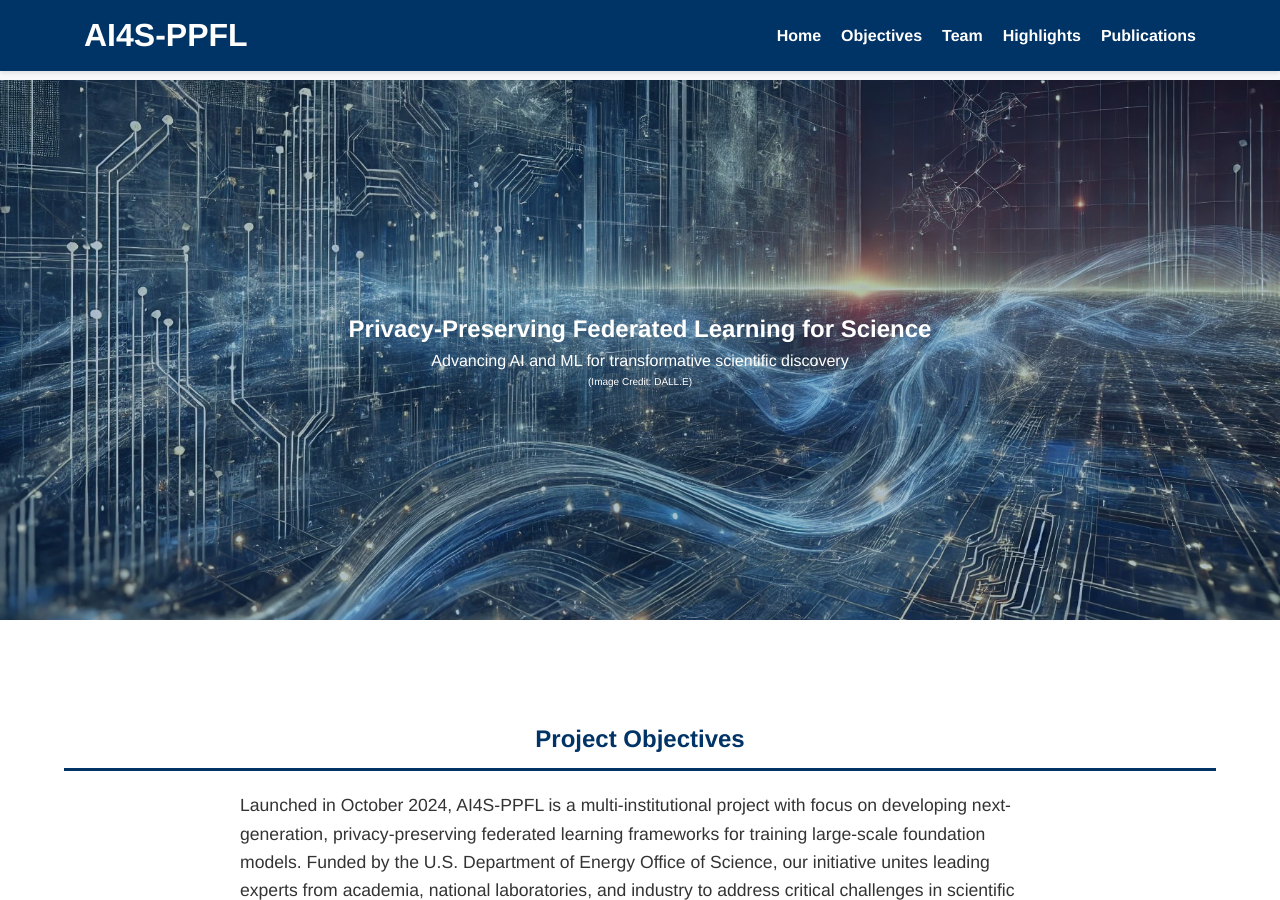
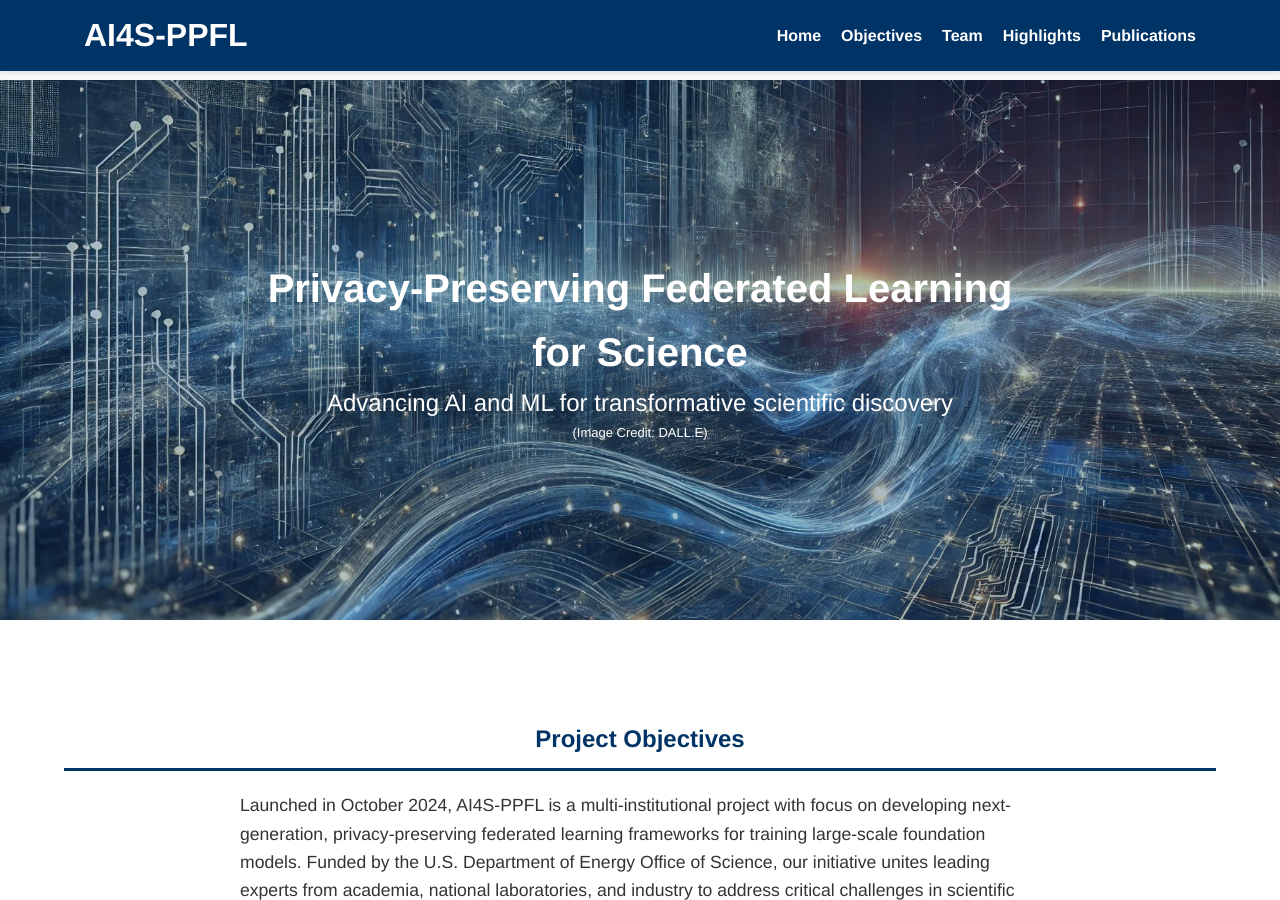
Before and after one commit to AI4S-PPFL/ai4s-ppfl.github.io, a Jekyll site: the page built from index.html, in a window 1280 px wide and 900 px high. Built offline with Jekyll 4.4.1, drawn with Linux system fonts in a browser that asks for light colours.

Commit message:
font size

```diff
--- a/index.html
+++ b/index.html
@@ -7,9 +7,9 @@ title: Home
 <section class="hero" id="home">
   <div class="hero-overlay"></div> <!-- Optional animated overlay -->
   <div class="hero-content container">
-    <h2>Privacy-Preserving Federated Learning for Science</h2>
-    <p>Advancing AI and ML for transformative scientific discovery</p>
-    <p style="font-size: x-small;">(Image Credit: DALL.E)</p>
+    <h2 style="font-size: 2.5em;">Privacy-Preserving Federated Learning for Science</h2>
+    <p style="font-size: 1.5em;">Advancing AI and ML for transformative scientific discovery</p>
+    <p style="font-size: small;">(Image Credit: DALL.E)</p>
   </div>
 </section>
 
```
